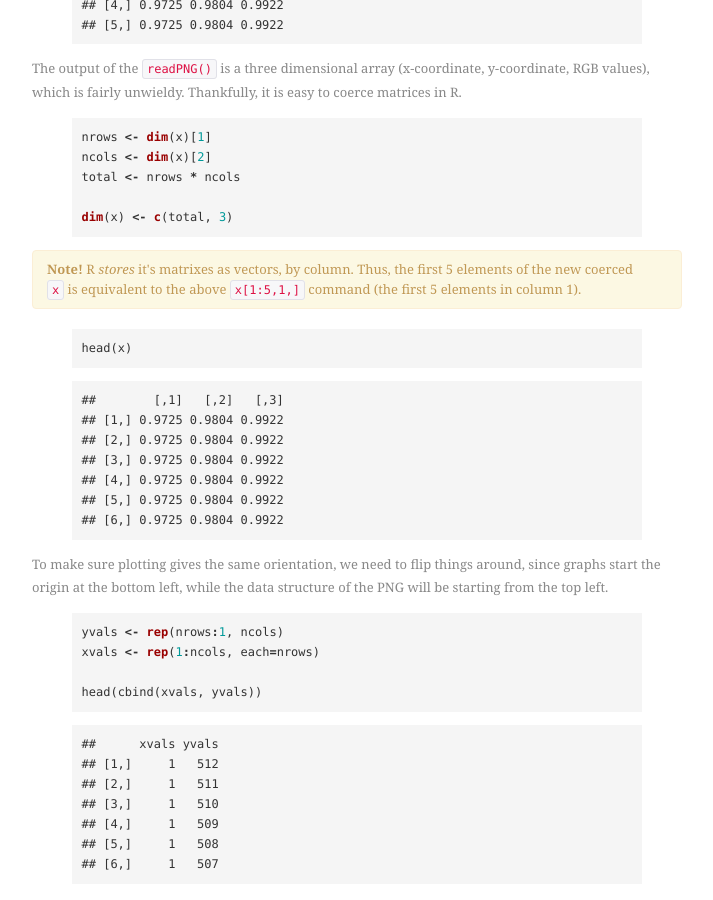
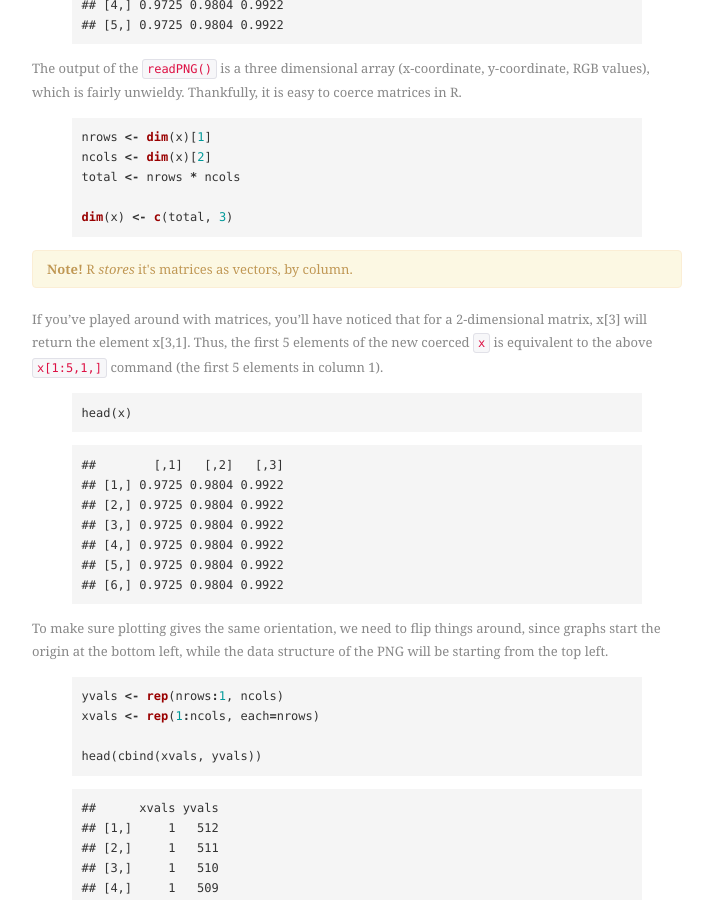
Before and after one commit to dfeng/dfeng.github.com, a Jekyll site: the page built from _posts/2013-04-06-area-determination-of-property-images.md, in a window 1280 px wide and 900 px high, scrolled down 1557 px. Shown: the whole window, without its empty margins (283-996 px from the left). Built offline with Jekyll 4.4.1, drawn with Linux system fonts in a browser that asks for light colours; some web fonts are replaced.

Commit message:
ninja edit 2

```diff
--- a/_posts/2013-04-06-area-determination-of-property-images.md
+++ b/_posts/2013-04-06-area-determination-of-property-images.md
@@ -65,8 +65,10 @@ dim(x) <- c(total, 3)
 
 
 <div class="alert">
-  <strong>Note!</strong> R <em>stores</em> it's matrixes as vectors, by column. Thus, the first 5 elements of the new coerced <code>x</code> is equivalent to the above <code>x[1:5,1,]</code> command (the first 5 elements in column 1).
+  <strong>Note!</strong> R <em>stores</em> it's matrices as vectors, by column.
 </div>
+If you've played around with matrices, you'll have noticed that for a 2-dimensional matrix, x[3] will return the element x[3,1].
+Thus, the first 5 elements of the new coerced <code>x</code> is equivalent to the above <code>x[1:5,1,]</code> command (the first 5 elements in column 1).
 
 
 {% highlight r %}
```
Also changed, not shown: 1 other file.
